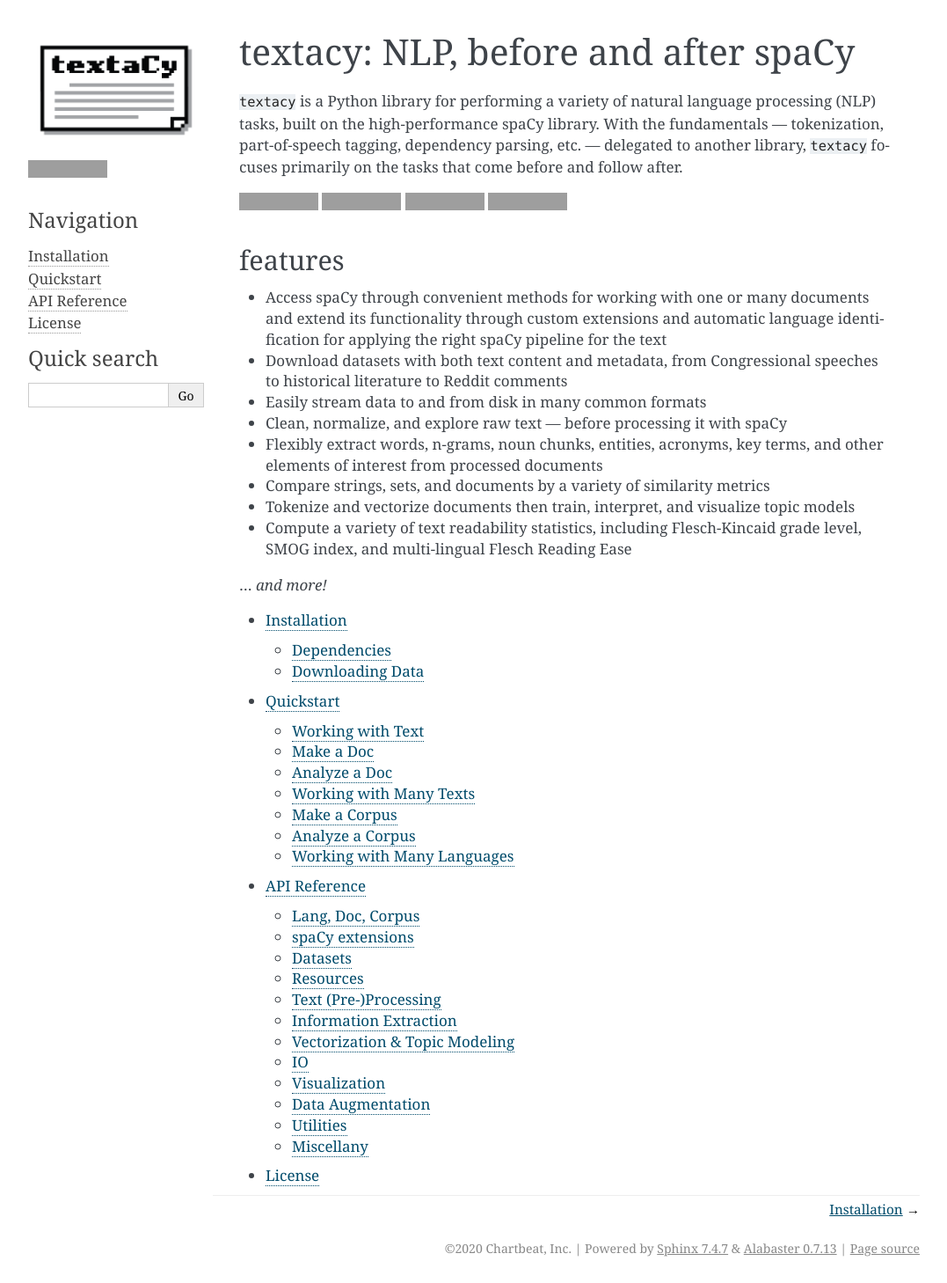
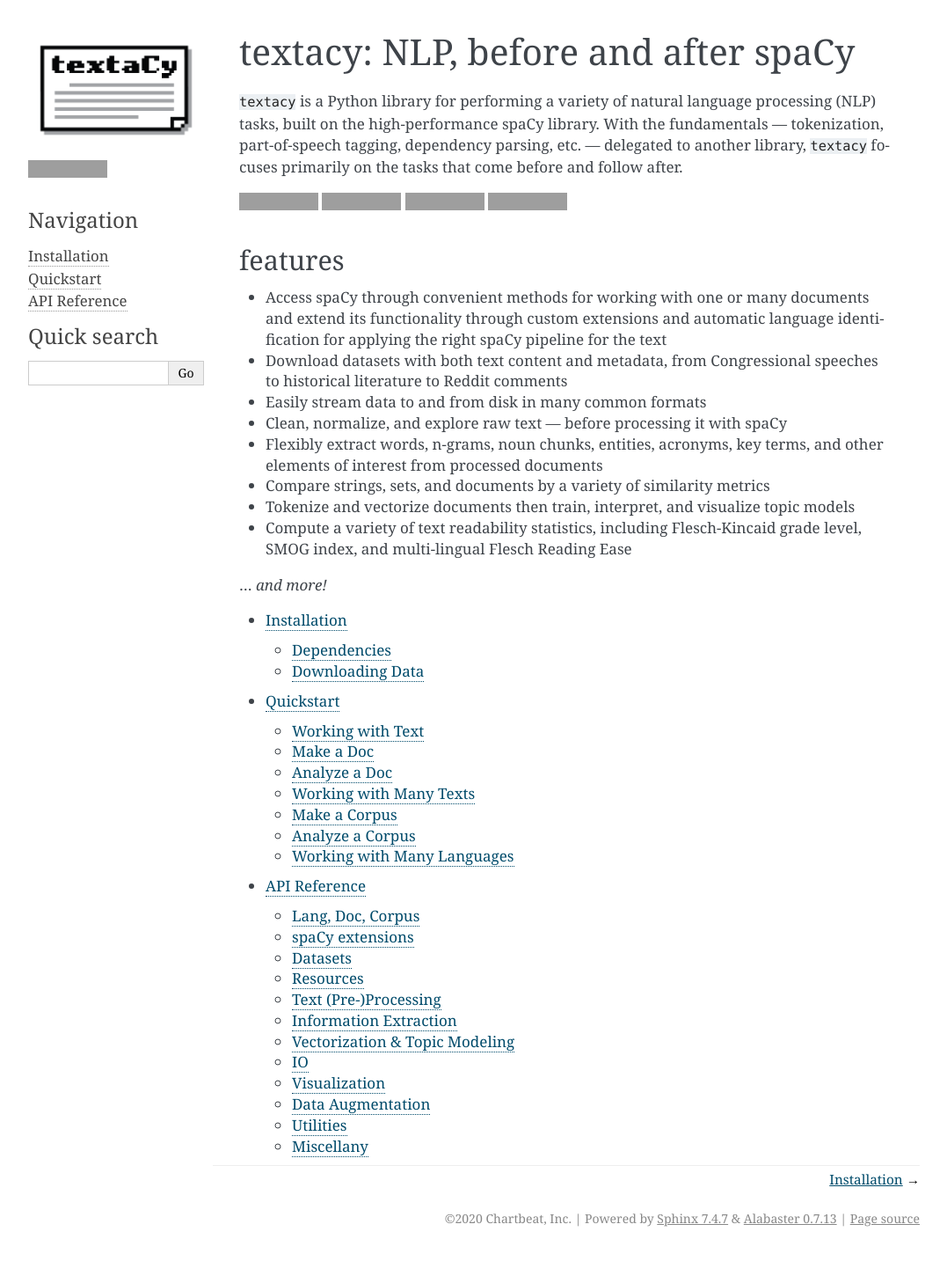
Before and after one commit to chartbeat-labs/textacy, a Sphinx documentation site: the page built from docs/source/index.rst, in a window 1280 px wide, cut to the strip 0-1458 px from the top of the page. Shown: the whole strip at 88% size, without its empty margins (106-1183 px from the left). Built offline with Sphinx 7.4.7, drawn with Linux system fonts in a browser that asks for light colours; the version number could not be read and is left out; after the commit the page ends 1424 px from its top, so only the background shows below that; grey boxes are pictures that could not be loaded.

Commit message:
Remove license doc, "fix" internal ref

```diff
--- a/docs/source/index.rst
+++ b/docs/source/index.rst
@@ -47,4 +47,3 @@ features
    installation
    quickstart
    api_reference/root
-   license
--- a/docs/source/license.rst
+++ /dev/null
@@ -1,4 +0,0 @@
-License
-=======
-
-.. literalinclude:: ../../LICENSE.txt
```
Also changed, not shown: docs/source/quickstart.md (+1 -1 lines).
